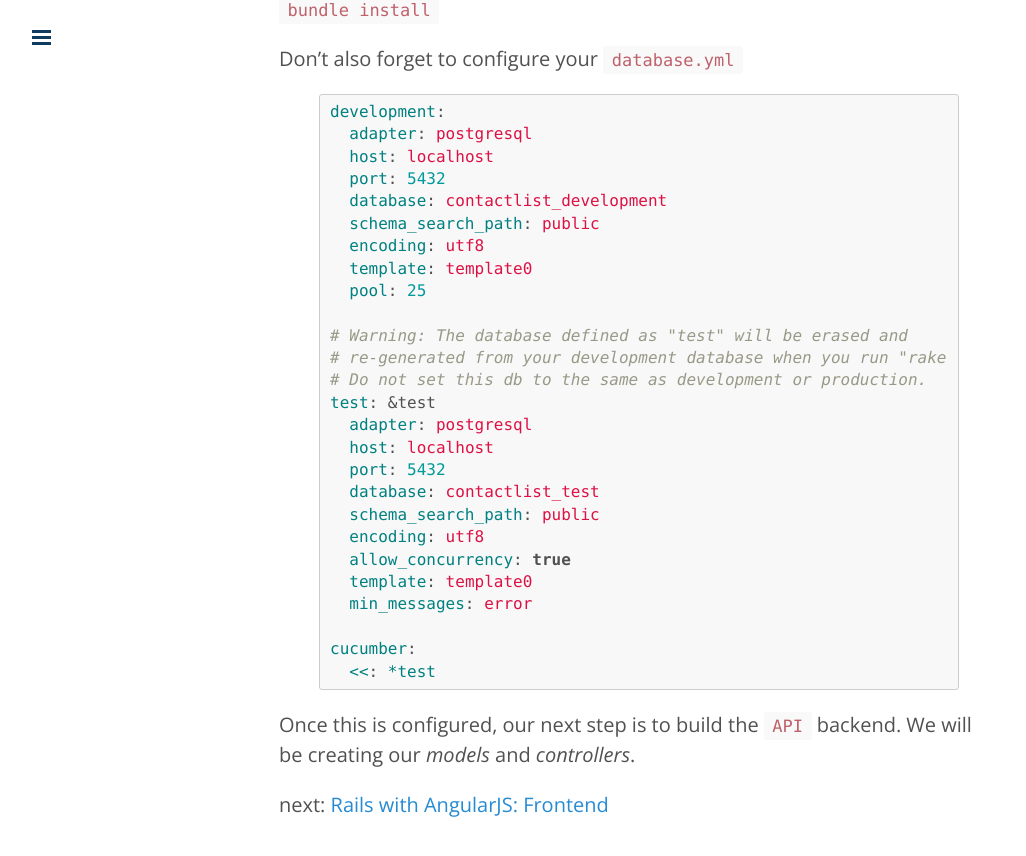
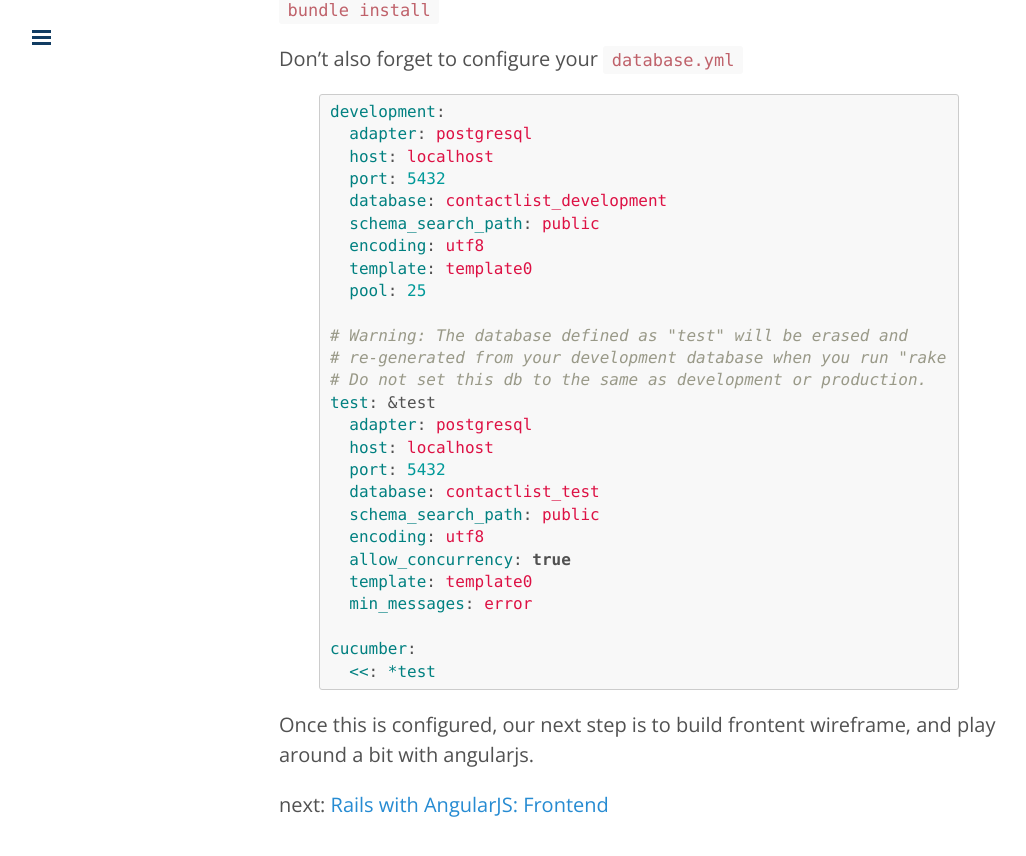
Before and after one commit to adooylabs/adooylabs.github.io, a Jekyll site: the page built from _posts/2014-12-16-rails-with-angularjs-beginning.markdown, in a window 1280 px wide and 900 px high, scrolled down 1882 px. Shown: the top 856 px of the window, without its empty margins (1-1027 px from the left). Built offline with Jekyll 4.4.1, drawn with Linux system fonts in a browser that asks for light colours; Markdown is read by kramdown in place of the engine named in the settings; comment, search, counter and statistics services are not loaded.

Commit message:
update post #1

```diff
--- a/_posts/2014-12-16-rails-with-angularjs-beginning.markdown
+++ b/_posts/2014-12-16-rails-with-angularjs-beginning.markdown
@@ -83,6 +83,6 @@ cucumber:
   <<: *test
 {% endhighlight %}
 
-Once this is configured, our next step is to build the `API` backend. We will be creating our *models* and *controllers*.
+Once this is configured, our next step is to build frontent wireframe, and play around a bit with angularjs.
 
 next: [Rails with AngularJS: Frontend]({% post_url 2014-12-17-rails-with-angularjsfrontend %})
```
